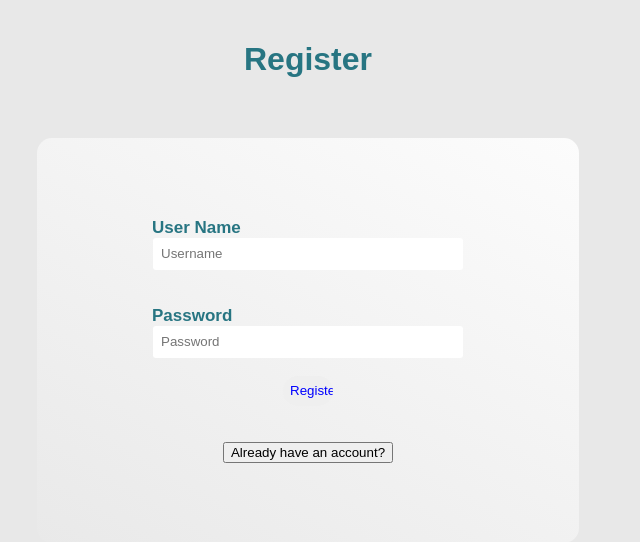
After one commit to ai9388/RecipeDatabase, a PHP site: page /register.html in a window 1280 px wide. The commit adds this page. Shown: the top 542 px of the page, without its empty margins (332-972 px from the left). Run offline with PHP 8.4, Linux system fonts and the light colour scheme.

Commit message:
added login page and register page still have to make better css for the buttons

```diff
--- /dev/null
+++ b/register.html
@@ -0,0 +1,29 @@
+<!DOCTYPE html>
+<html lang="en">
+<head>
+  <meta charset="UTF-8">
+  <meta name="viewport" content="width=device-width, initial-scale=1.0">
+  <meta http-equiv="X-UA-Compatible" content="ie=edge">
+  <!-- linking necessary stylesheets -->
+  <link rel="stylesheet" type="text/css" href="style.css">
+  <title>Recipe Database - New User</title>
+</head>
+<body>
+  <h1>Register</h1><br>
+    <div class="login">
+    <form id="login" method="get" action="login.php">
+      <center>
+        <label><b>User Name</b></label>
+        <input type="text" name="Uname" id="Uname" placeholder="Username">
+        <br><br><br>
+        <label><b>Password</b></label>
+        <input type="Password" name="Pass" id="Pass" placeholder="Password">
+        <br><br>
+        <input type="button" name="log" class="log" value="Register">
+        <br><br><br>
+        <input type="button" value="Already have an account?" onclick="javascript:window.location.assign(logIn.html)">
+      </center>
+    </form>
+</div>
+</body>
+</html>
--- a/style.css
+++ b/style.css
@@ -44,7 +44,7 @@ label{
     padding-left: 8px;
 }
 
-#log{
+.log{
     width: 50px;
     height: 30px;
     border: none;
```
Also changed, not shown: index.html (+5 -8 lines), logIn.html (added, +29 -0 lines), README.md.
